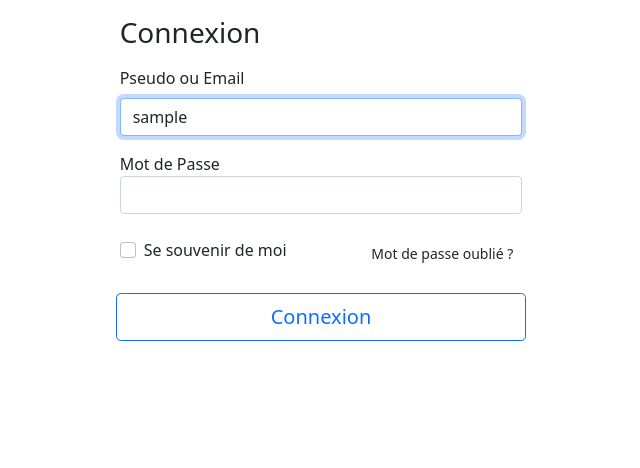
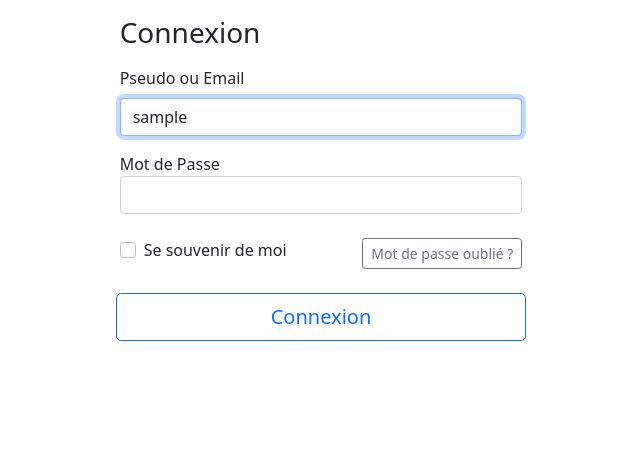
Before and after one commit to Bleiz-Digenvez/Sorti_Eni_Project, a Symfony app: template templates/security/login.html.twig in a window 1280 px wide. Shown: the part 62-530 px from the top of the page, without its empty margins (319-959 px from the left). Run offline with Twig, Linux system fonts and the light colour scheme; the template is opened without the code that fills it: most values are stand-ins (such as "Sample title", 1, 10 or a date in 2020); some libraries are stand-ins or nearby versions.

Commit message:
btn Outline Correctif

```diff
--- a/templates/security/login.html.twig
+++ b/templates/security/login.html.twig
@@ -33,7 +33,7 @@
                             </div>
                         </div>
                         <div class="col-auto">
-                            <a class="btn btn-sm btn-outline-outline-secondary" href="{{ path('app_forgot_password_request') }}">Mot de passe oublié ?</a>
+                            <a class="btn btn-sm btn-outline-secondary" href="{{ path('app_forgot_password_request') }}">Mot de passe oublié ?</a>
                         </div>
                     </div>
 
```
